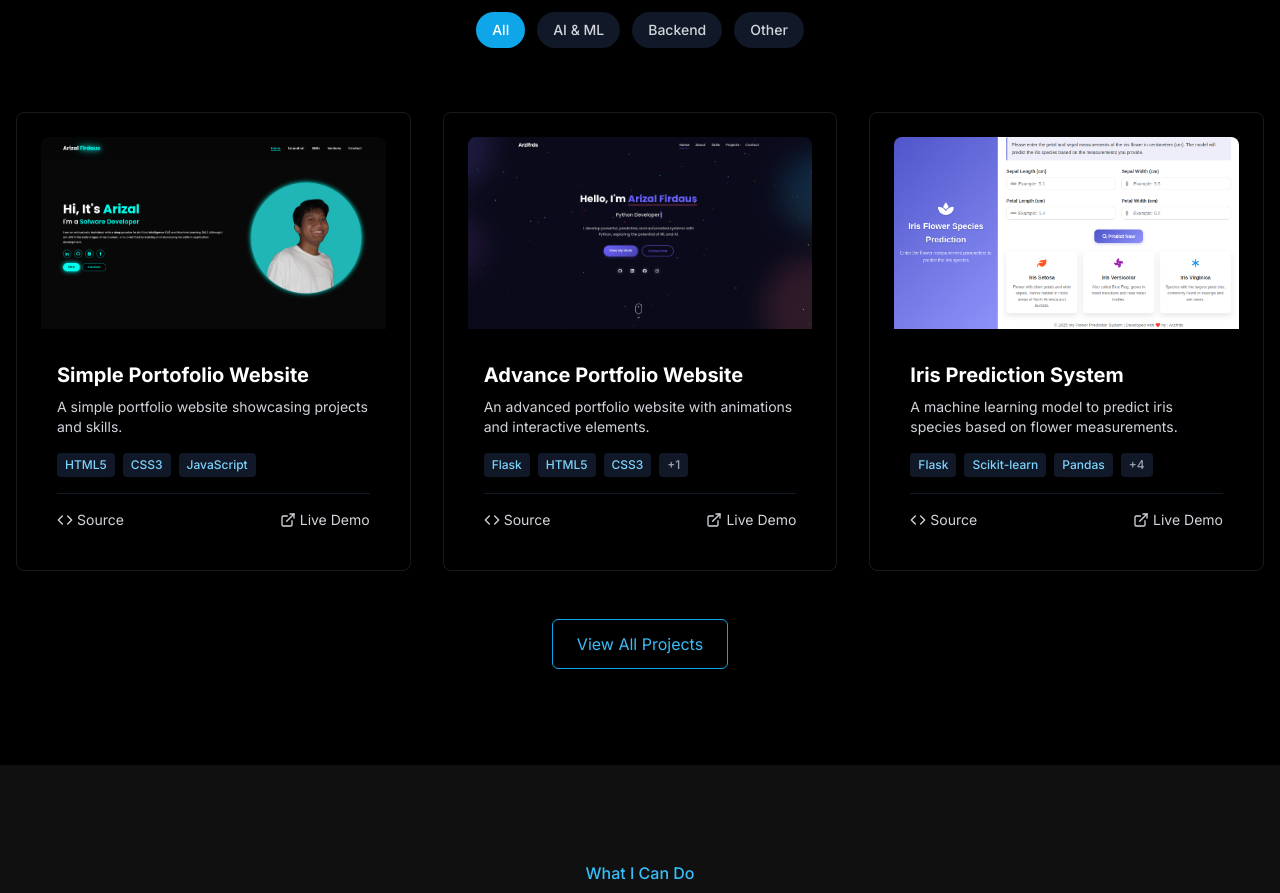
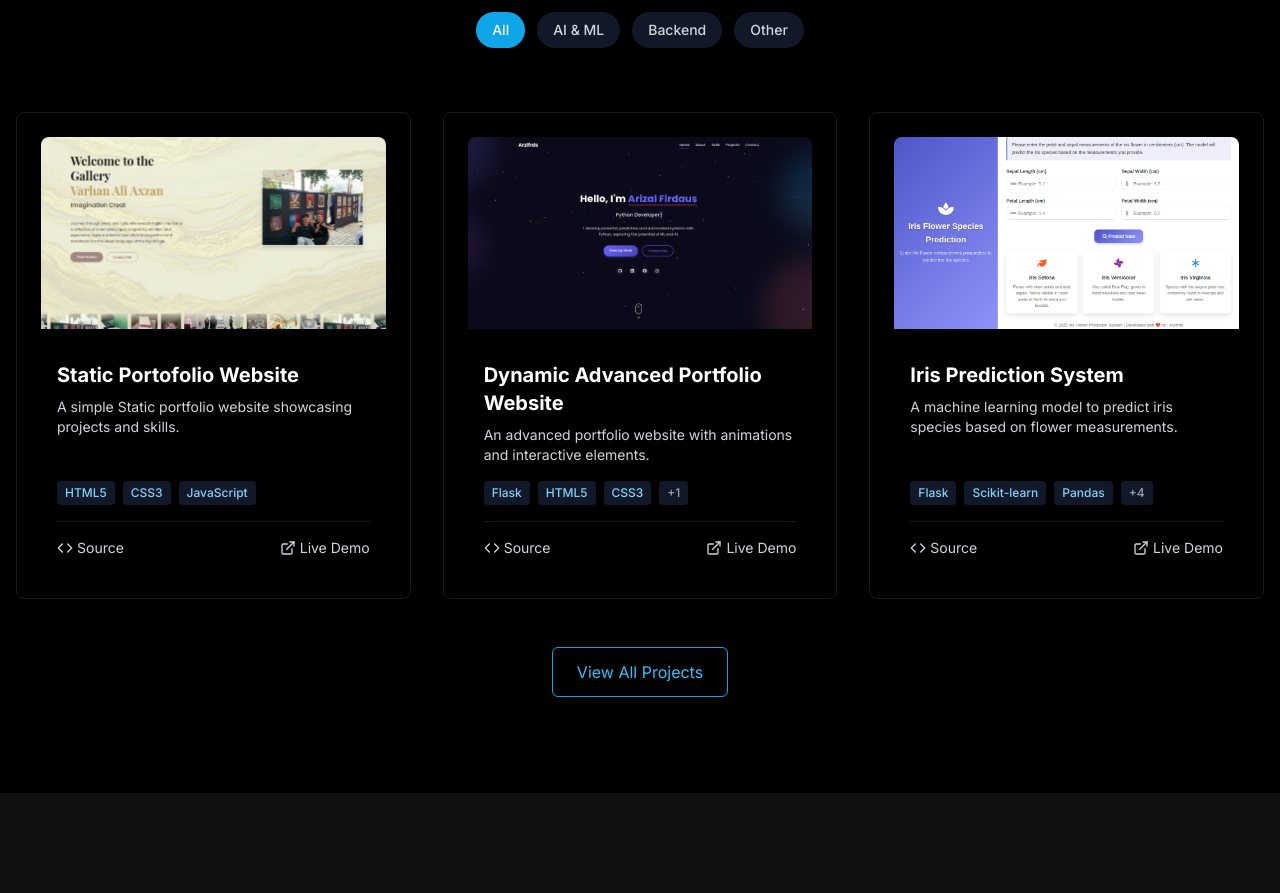
Before and after one commit to ArizalMuluk/react_WebPortofolio, a React (Vite) app: page / in a window 1280 px wide. Shown: the part 1820-2713 px from the top of the page. Built offline with nearby package versions, Linux system fonts and the light colour scheme.

Commit message:
update project

```diff
--- a/src/components/Projects.tsx
+++ b/src/components/Projects.tsx
@@ -3,7 +3,7 @@ import { motion, AnimatePresence } from 'framer-motion';
 import { useInView } from 'react-intersection-observer';
 import { Github, ExternalLink, Code, X, AlertTriangle } from 'lucide-react';
 
-import projectImage1 from '../assets/images/project/other1.png';
+import projectImage1 from '../assets/images/project/staticwebfarhans.png';
 import projectImage2 from '../assets/images/project/other2.png';
 import projectImage3 from '../assets/images/project/aiml.png';
 import projectImage4 from '../assets/images/project/aiml2.png';
@@ -34,17 +34,17 @@ const Projects = () => {
   const projects: Project[] = [
     {
       id: 1,
-      title: 'Simple Portofolio Website',
-      description: 'A simple portfolio website showcasing projects and skills.',
+      title: 'Static Portofolio Website',
+      description: 'A simple Static portfolio website showcasing projects and skills.',
       image: projectImage1,
       tags: ['HTML5', 'CSS3', 'JavaScript'],
       category: 'other',
-      github: 'https://github.com/ArizalMuluk/smpl-portofolio-web',
-      demo: 'https://simple-portofolio-web.vercel.app/'
+      github: 'https://github.com/ArizalMuluk/varhan-web',
+      demo: 'https://arizalmuluk.github.io/varhan-web/'
     },
     {
       id: 2,
-      title: 'Advance Portfolio Website',
+      title: 'Dynamic Advanced Portfolio Website',
       description: 'An advanced portfolio website with animations and interactive elements.',
       image: projectImage2,
       tags: ['Flask', 'HTML5', 'CSS3', 'JavaScript'],
```
Also changed, not shown: src/assets/images/project/staticwebfarhans.png (added).
